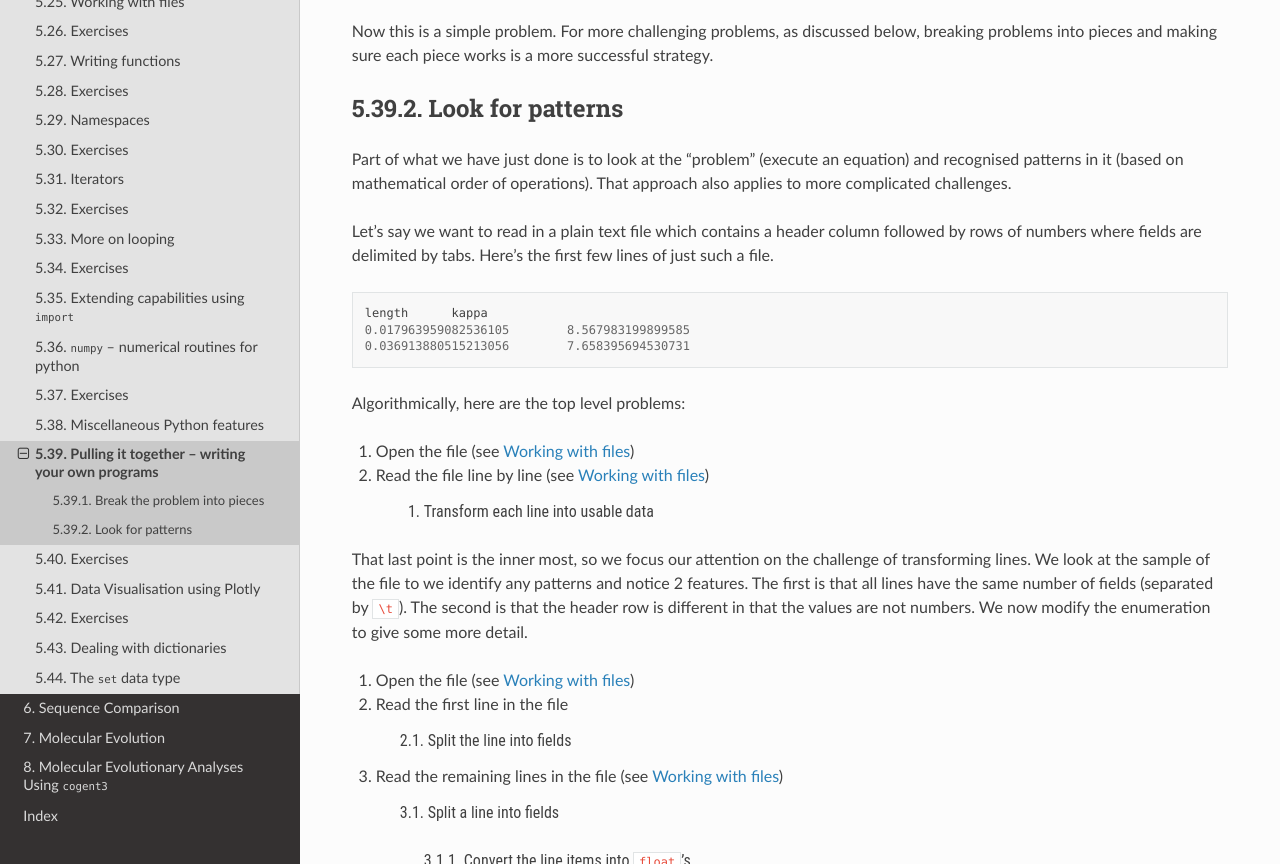
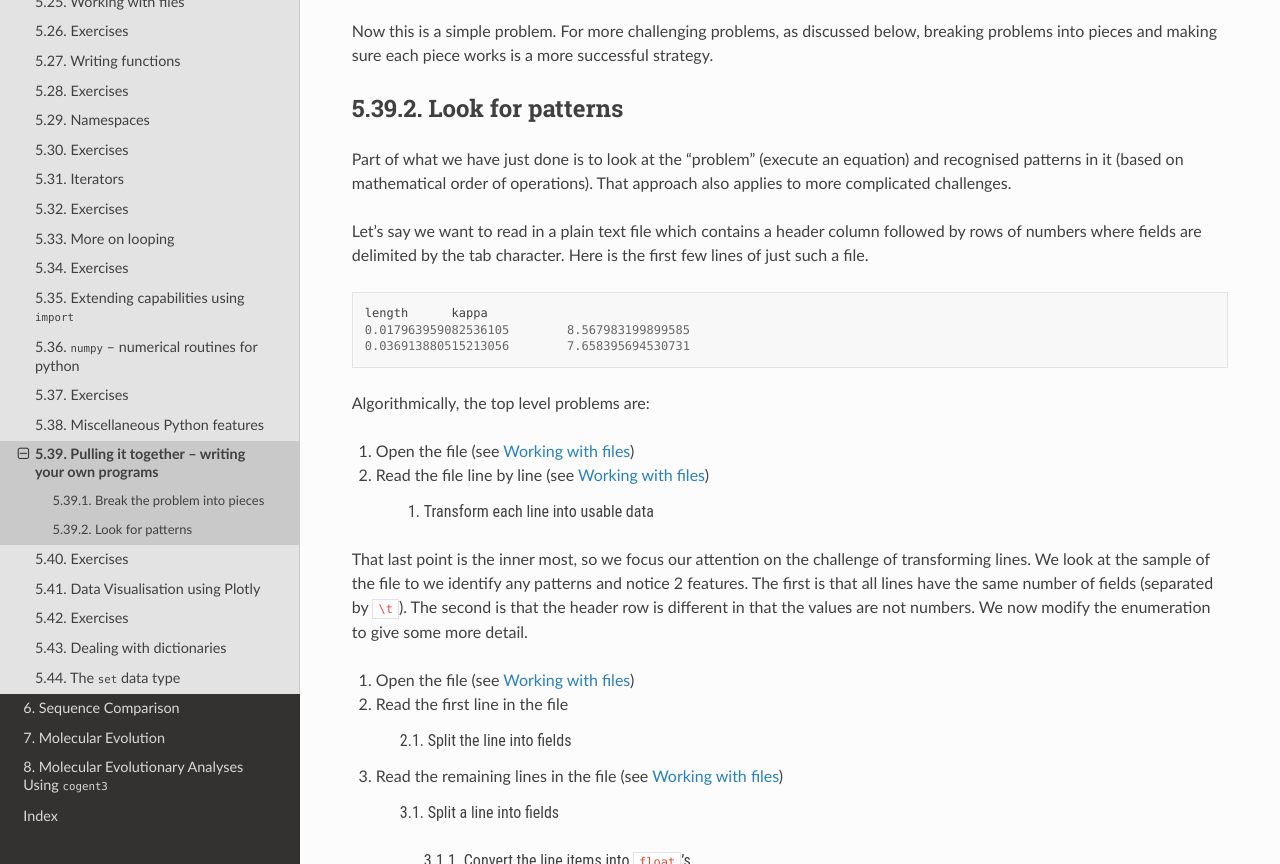
Before and after one commit to GavinHuttley/tib, a Sphinx documentation site: the page built from source/python/how_to_write_a_program.rst, in a window 1280 px wide and 900 px high, scrolled down 2041 px, cut to the strip 36-900 px from the top of the window. Built offline with Sphinx 7.4.7 and the Read the Docs theme 2.0.0, drawn with Linux system fonts in a browser that asks for light colours.

Commit message:
MAINT: tidy english

```diff
--- a/source/python/how_to_write_a_program.rst
+++ b/source/python/how_to_write_a_program.rst
@@ -85,7 +85,7 @@ Look for patterns
 
 Part of what we have just done is to look at the "problem" (execute an equation) and recognised patterns in it (based on mathematical order of operations). That approach also applies to more complicated challenges.
 
-Let's say we want to read in a plain text file which contains a header column followed by rows of numbers where fields are delimited by tabs. Here's the first few lines of just such a file.
+Let's say we want to read in a plain text file which contains a header column followed by rows of numbers where fields are delimited by the tab character. Here is the first few lines of just such a file.
 
 ::
 
@@ -93,7 +93,7 @@ Let's say we want to read in a plain text file which contains a header column fo
     0.017963959082536105	8.567983199899585
     0.036913880515213056	7.658395694530731
 
-Algorithmically, here are the top level problems:
+Algorithmically, the top level problems are:
 
 #. Open the file (see :ref:`files`)
 #. Read the file line by line  (see :ref:`files`)
```
